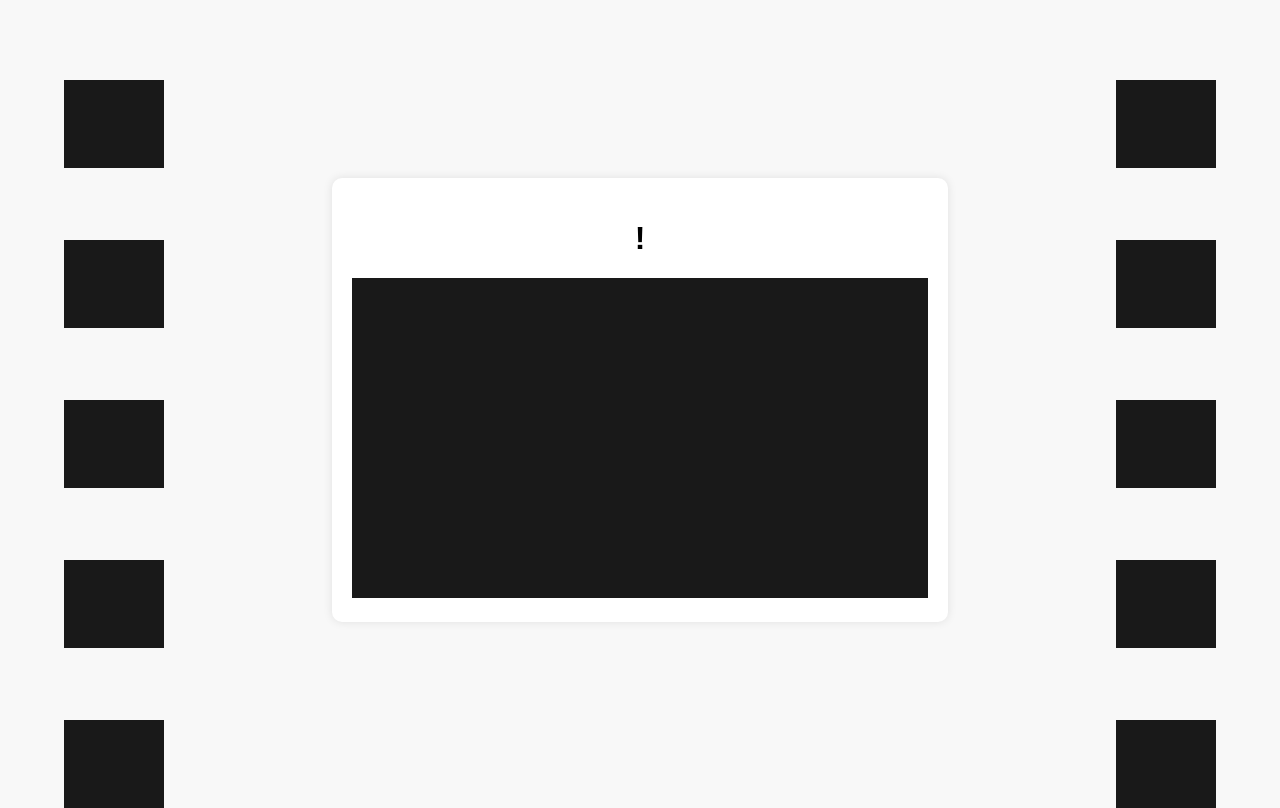
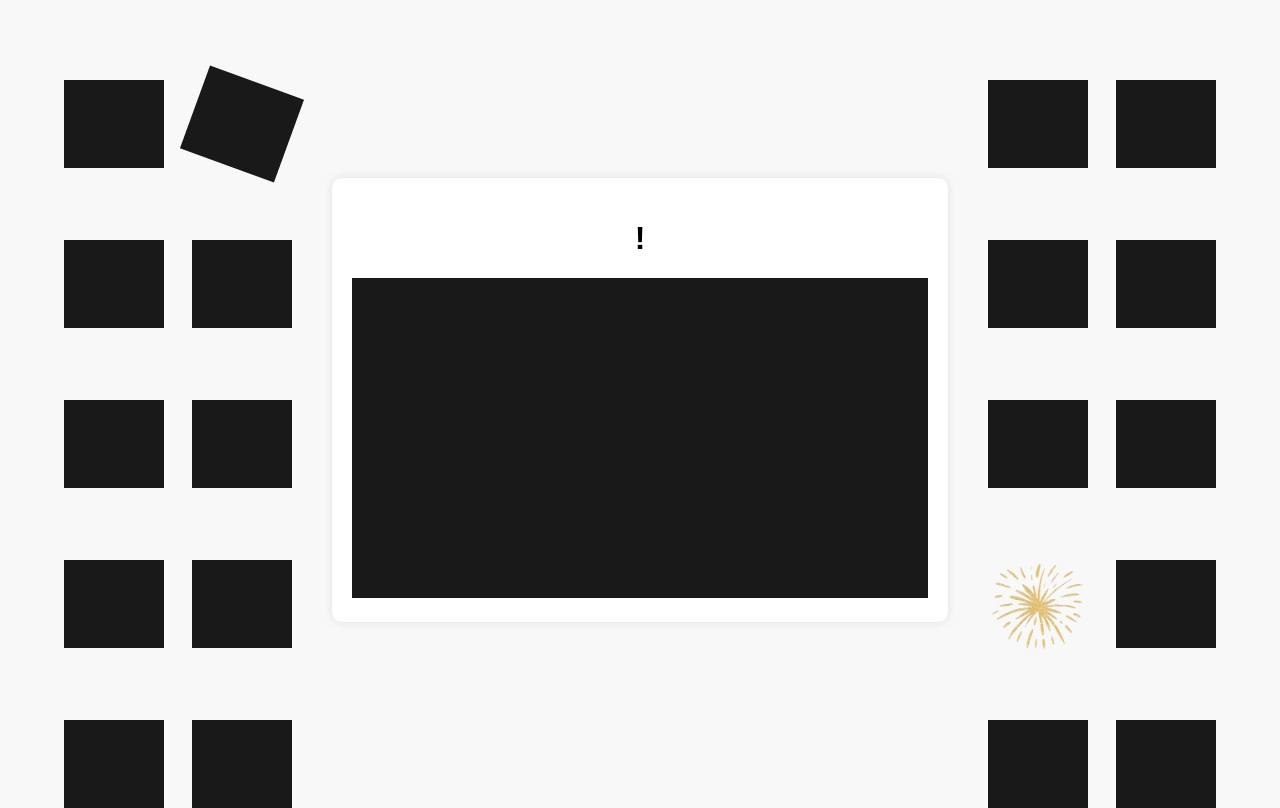
Before and after one commit to AnchunZeng/AnchunZeng.github.io, a plain HTML site: page main.html in a window 1280 px wide. Drawn offline with Linux system fonts and the light colour scheme.

Commit message:
add rotate

```diff
--- a/main.html
+++ b/main.html
@@ -21,5 +21,15 @@
     <img src="img.png" alt="Scattered Image 8" class="scattered-image" style="top: 50%; right: 5%;">
     <img src="img.png" alt="Scattered Image 9" class="scattered-image" style="top: 70%; right: 5%;">
     <img src="img.png" alt="Scattered Image 10" class="scattered-image" style="top: 90%; right: 5%;">
+    <img src="img.png" alt="Scattered Image 11" class="scattered-image rotated20" style="top: 10%; left: 15%;">
+    <img src="img.png" alt="Scattered Image 12" class="scattered-image" style="top: 30%; left: 15%;">
+    <img src="img.png" alt="Scattered Image 13" class="scattered-image" style="top: 50%; left: 15%;">
+    <img src="img.png" alt="Scattered Image 14" class="scattered-image" style="top: 70%; left: 15%;">
+    <img src="img.png" alt="Scattered Image 15" class="scattered-image" style="top: 90%; left: 15%;">
+    <img src="img.png" alt="Scattered Image 16" class="scattered-image" style="top: 10%; right: 15%;">
+    <img src="img.png" alt="Scattered Image 17" class="scattered-image" style="top: 30%; right: 15%;">
+    <img src="img.png" alt="Scattered Image 18" class="scattered-image" style="top: 50%; right: 15%;">
+    <img src="firework.gif" alt="Scattered Image 19" class="scattered-image" style="top: 70%; right: 15%;">
+    <img src="img.png" alt="Scattered Image 20" class="scattered-image" style="top: 90%; right: 15%;">
 </body>
 </html>
--- a/style.css
+++ b/style.css
@@ -79,3 +79,7 @@ button {
 .hidden {
     display: none;
 }
+
+.rotated20 {
+    transform: rotate(20deg); /* Rotate the image by 45 degrees */
+}
```
Also changed, not shown: cat_high.gif (added), cat_yeah.jpg (added), cone.png (added), firework.gif (added).
